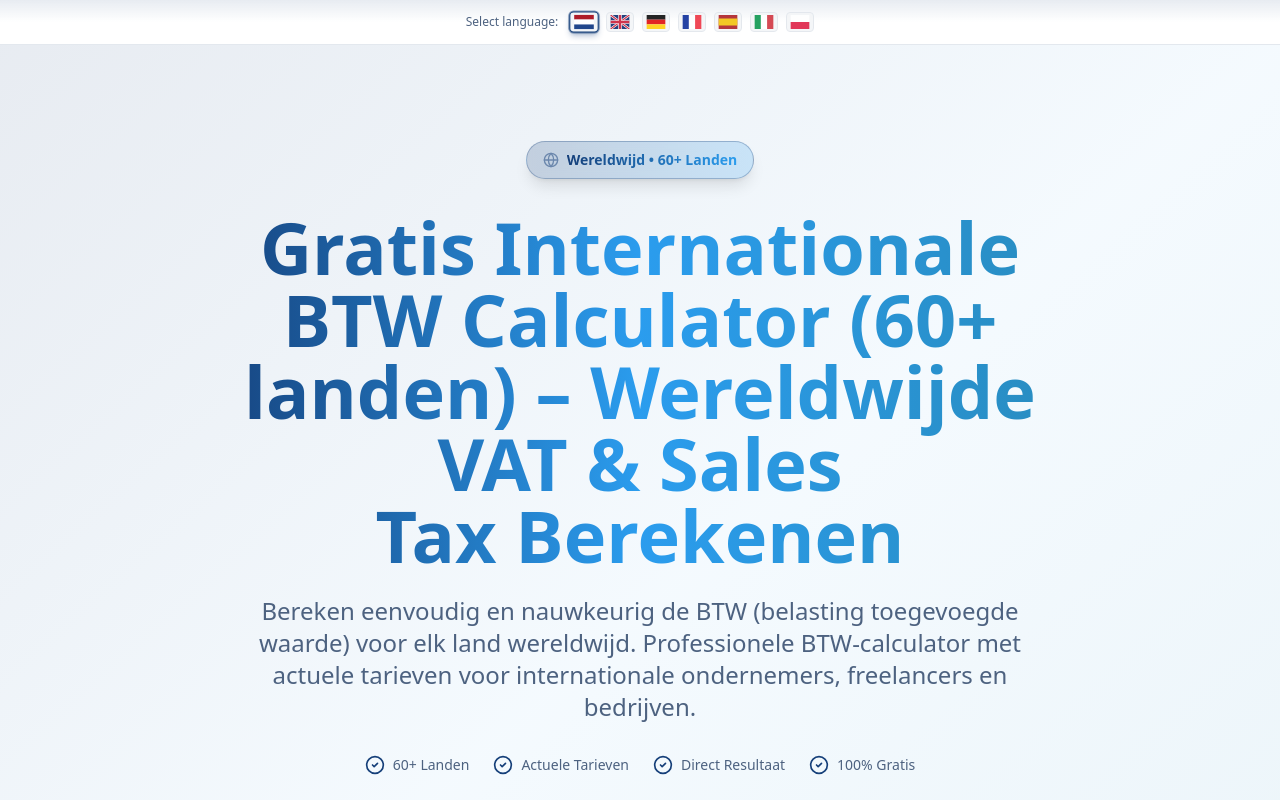
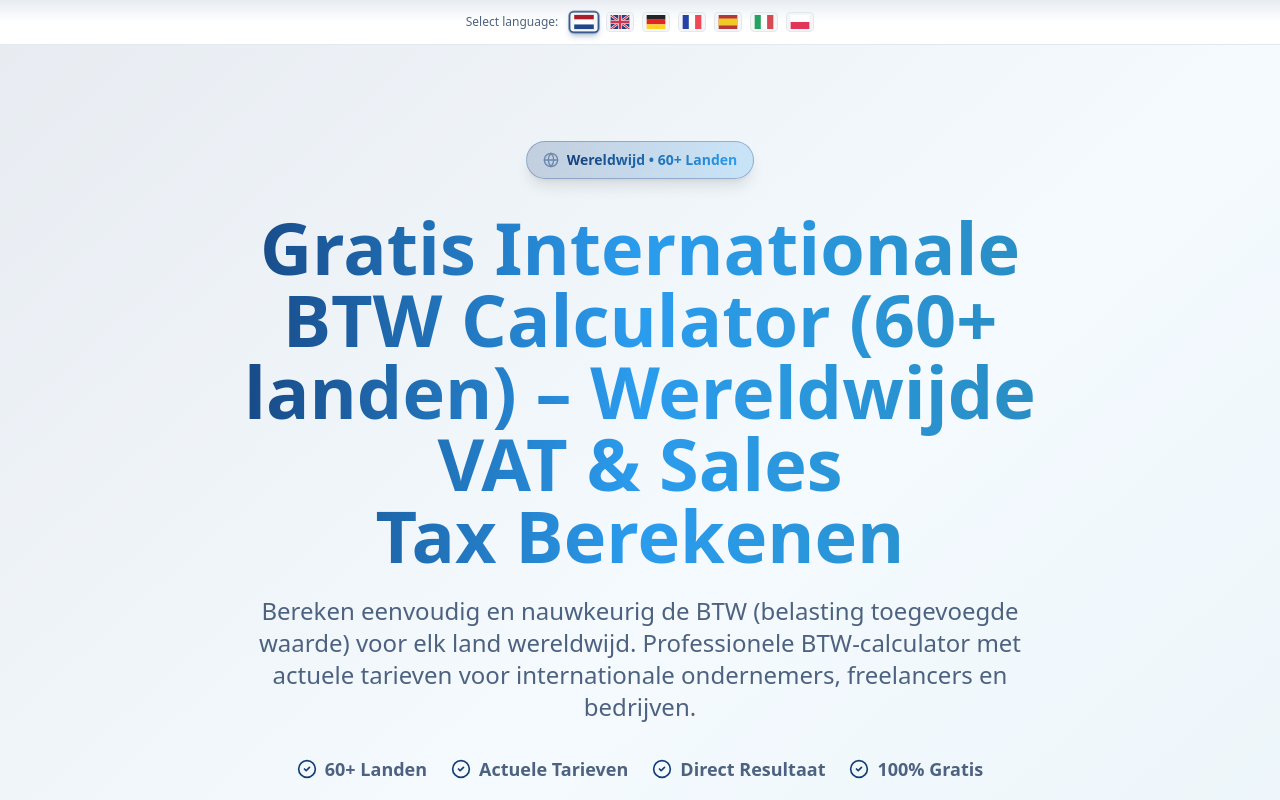
Before and after one commit to benidorp/nederlandse-frontend-vibe, a React (Vite) app: page /btw-calculator-wereldwijd in a window 1280 px wide. Shown: the top 800 px of the page. Built offline with nearby package versions, Linux system fonts and the light colour scheme; the HTML template or start-up script is replaced by a standard one.

Commit message:
Visual edit in Lovable
Edited UI in Lovable

```diff
--- a/src/pages/VATCalculator.tsx
+++ b/src/pages/VATCalculator.tsx
@@ -83,19 +83,19 @@ const VATCalculator = () => {
                 <div className="flex flex-wrap gap-6 justify-center text-sm mb-8">
                   <div className="flex items-center gap-2">
                     <CheckCircle2 className="w-5 h-5 text-primary" />
-                    <span className="text-muted-foreground">60+ Landen</span>
+                    <span className="text-muted-foreground font-bold text-lg">60+ Landen</span>
                   </div>
                   <div className="flex items-center gap-2">
                     <CheckCircle2 className="w-5 h-5 text-primary" />
-                    <span className="text-muted-foreground">Actuele Tarieven</span>
+                    <span className="text-muted-foreground font-bold text-lg">Actuele Tarieven</span>
                   </div>
                   <div className="flex items-center gap-2">
                     <CheckCircle2 className="w-5 h-5 text-primary" />
-                    <span className="text-muted-foreground">Direct Resultaat</span>
+                    <span className="text-muted-foreground text-lg font-bold">Direct Resultaat</span>
                   </div>
                   <div className="flex items-center gap-2">
                     <CheckCircle2 className="w-5 h-5 text-primary" />
-                    <span className="text-muted-foreground">100% Gratis</span>
+                    <span className="text-muted-foreground text-lg font-bold">100% Gratis</span>
                   </div>
                 </div>
 
```
